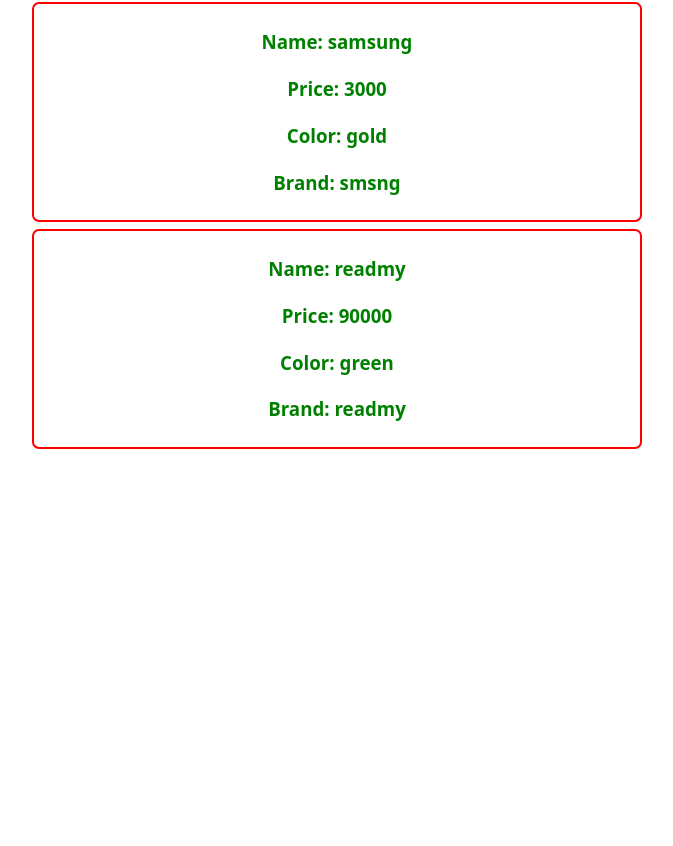
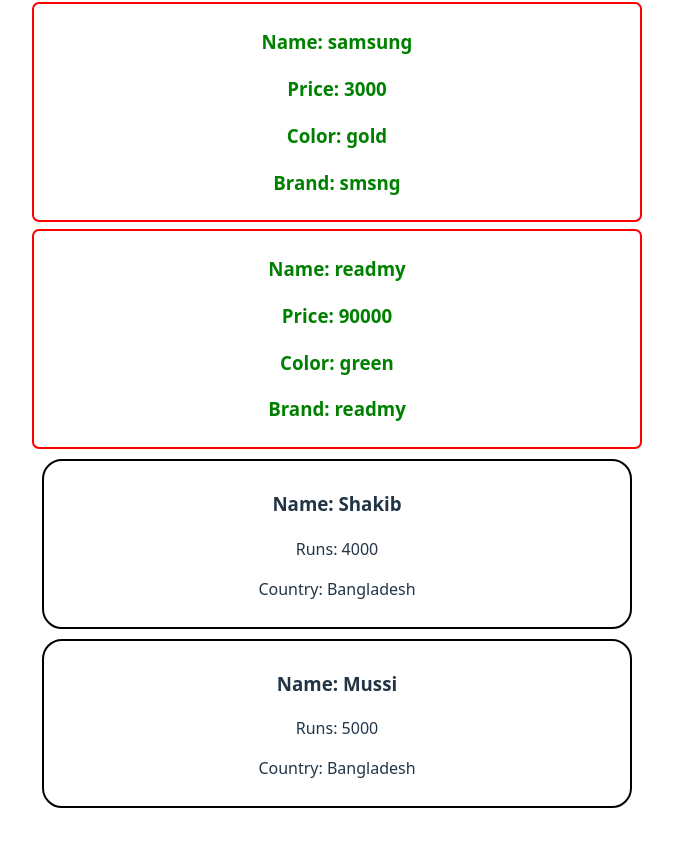
Before and after one commit to developerTamanna/explore-core-react, a React (Vite) app: page / in a window 1280 px wide. Shown: the part 1449-2295 px from the top of the page, without its empty margins (303-976 px from the left). Before the commit the page ends 1930 px from the top, so only its background shows below. Built offline with nearby package versions, Linux system fonts and the light colour scheme.

Commit message:
destructuring

```diff
--- a/src/App.jsx
+++ b/src/App.jsx
@@ -23,10 +23,60 @@
     <Device name="readmy" price="90000" color="green" brand="readmy">
 
        </Device>
+
+       <Player name="Shakib" runs="4000" country="Bangladesh">
+
+       </Player>
+       <Player name="Mussi" runs="5000" country="Bangladesh">
+
+       </Player>
+
+       <salami></salami>
     </>
 
   )
 }
+
+
+
+
+
+
+function salami(){
+  return(
+    <div className='student'>
+     <p>Salaami for:</p>
+     <p>amount:</p>
+    </div>
+  )
+}
+
+
+
+
+
+
+// const ply = {name: 'Shakib', runs: '4000'}
+
+function Player({name, runs, country}){
+  // console.log(ply)
+  return(
+    <div className='student'>
+         <h3>Name: {name}</h3>
+         <p>Runs: {runs}</p>
+         <p>Country: {country}</p>
+    </div>
+  )
+}
+
+
+
+
+
+
+
+
+
 
 
 function Developer(props){
```
